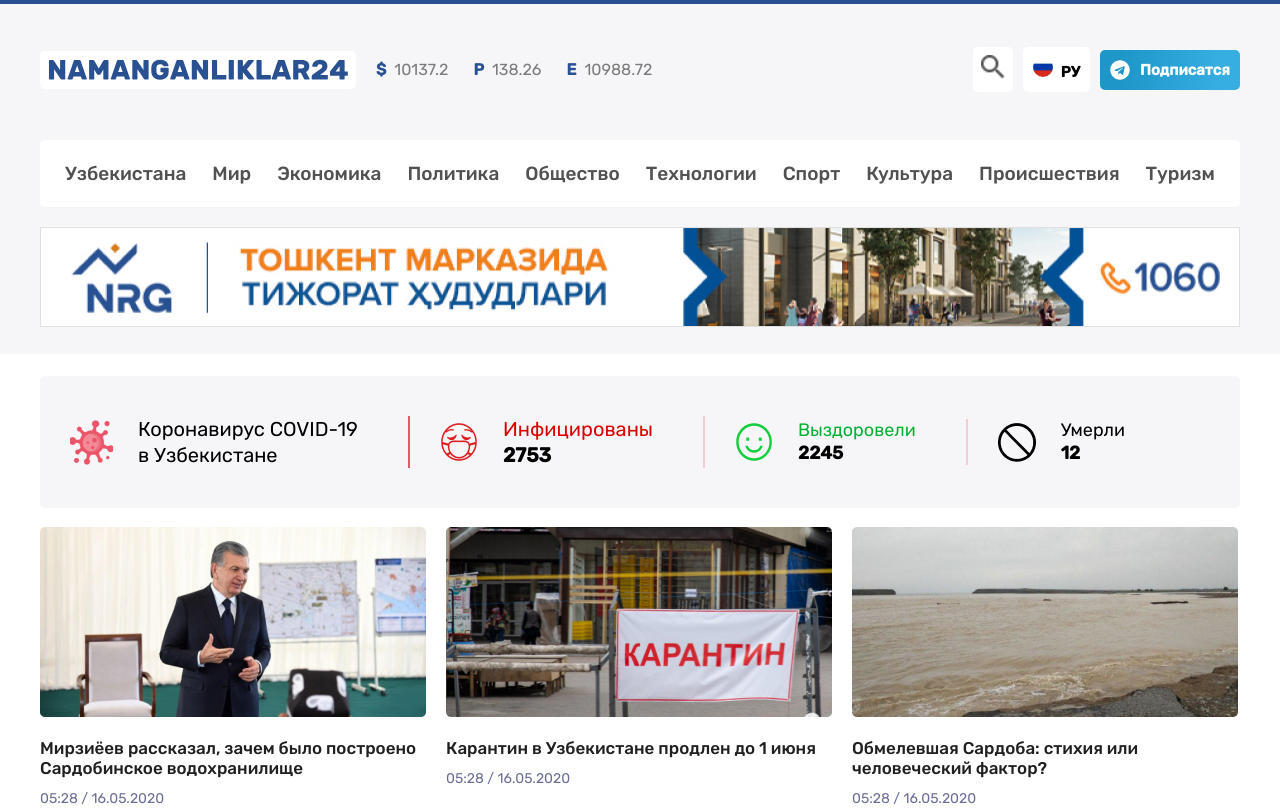
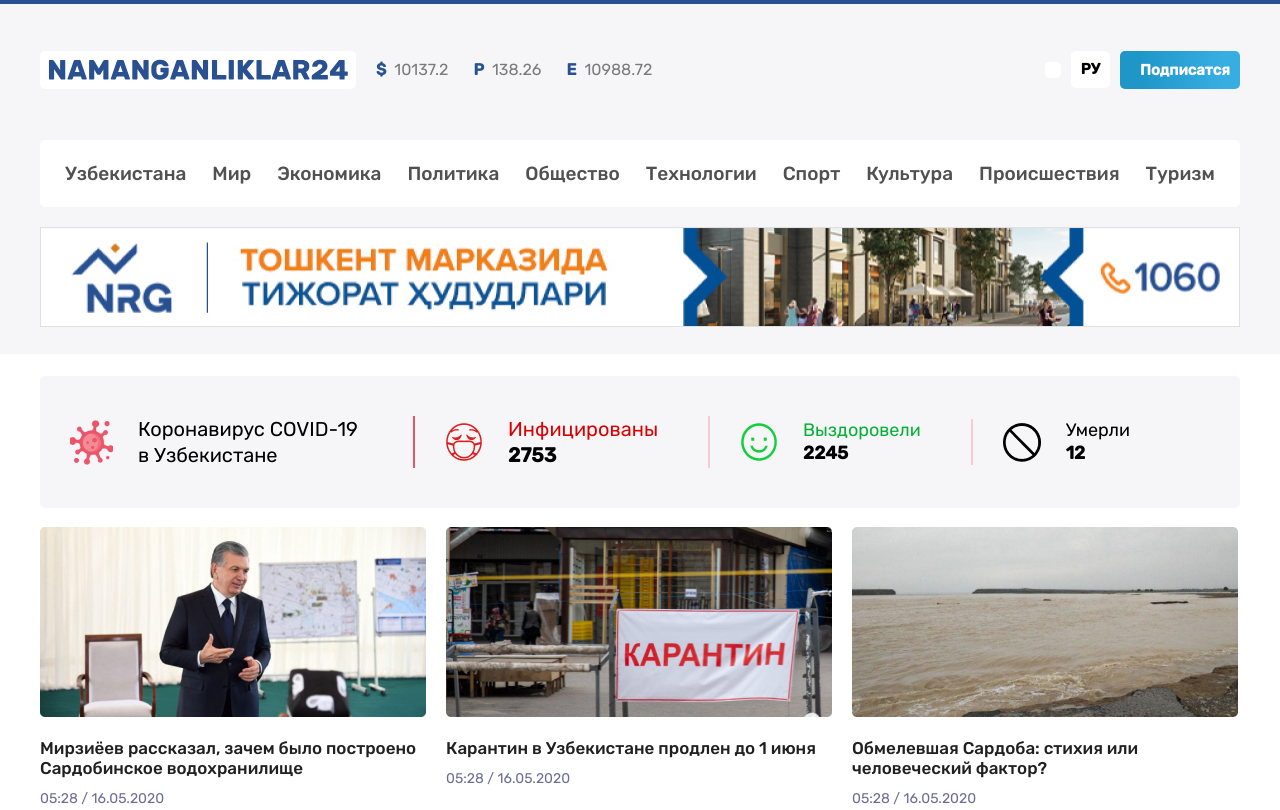
Before and after one commit to ShokhrukhTurgunov/Namanganliklar-24, a plain HTML site: page index.html in a window 1280 px wide. Shown: the top 810 px of the page. Drawn offline with Linux system fonts and the light colour scheme.

Commit message:
Update index.html

```diff
--- a/index.html
+++ b/index.html
@@ -26,9 +26,15 @@
                         </div>
                     </div>
                     <div class="news_right">
-                        <button type="button" class="search-btn"><img src="/images/search.png" alt="search-img" class="search-icon" width="24" height="24"></button>
-                        <button type="search" class="flag-btn"><img src="/images/flag.png" alt="flag-img" class="flag-icon" width="20" height="20"><span class="flag-text">РУ</span></button>
-                        <a href="https://telegram.com" target="blank" class="telegram-link"><img src="/images/telegram.svg" alt="telegram-img" class="telegram-icon" width="20" height="20"> <span class="telegram-link-text">Подписатся</span></a>
+                        <button class="search-btn" type="button">
+
+                        </button>
+                        <button class="flag-btn" type="button">
+                            <span class="flag-text">РУ</span>
+                        </button>
+                        <a class="telegram-link" href="https://telegram.com" target="_blank">
+                            <span class="telegram-link-text">Подписатся</span>
+                        </a>
                     </div>
                 </div>
                 <nav>
@@ -60,8 +66,9 @@
         <h1 class="visually-hidden">Main title</h1>
         <div class="content">
             <div class="covid-info">
-                <div class="info-item"><img src="/images/covid.png" alt="covid-info-image" class="info-image" width="43" height="45">
-                    <p class="info-text covid-uz">Коронавирус COVID-19 <br>в Узбекистане</p>
+                <div class="info-item">
+                    <img src="/images/covid.png" alt="covid-info-image" class="info-image" width="43" height="45">
+                    <p class="info-text covid-uz">Коронавирус COVID-19 в Узбекистане</p>
                 </div>
                 <div class="info-item"><img src="/images/face-with-medical-mask.png" alt="face-with-medical-mask-image" class="info-image" width="38" height="40">
                     <p class="info-text covid-sicks">Инфицированы<br><span class="info-number">2753</span></p>
@@ -132,7 +139,6 @@
         <aside>
             <div class="container">
                 <div class="notification">
-                    <img class="notification-img" src="/images/bell-icon@2x.png" alt="notification-icon" width="30" height="35">
                     <h2 class="notification-title">Хотите узнать новости первыми? подключите уведомления!</h2>
                     <a class="notification-link" href="#">Включит  уведомления!</a>
                 </div>
@@ -223,7 +229,7 @@
                     <a class="more-news-link" href="#">Больше новостей</a>
                 </div>
             </div>
-            <aside class="right-side">
+            <section class="right-side">
                 <div class="famous-news">
                     <h3 class="famous-news-title">Cамые популярные новости</h3>
                     <div class="famous-news-box">
@@ -260,19 +266,15 @@
                     </div>
                 </div>
                 <div class="banner-box">
-                    <div class="news-banner">
 
-                    </div>
                 </div>
-            </aside>
+            </section>
         </section>
-
         <!-- NEWS -->
 
         <!-- SECOND BANNER -->
         <article class="second-banner">
             <div class="container inside-s-banner">
-                <img src="/images/phone.png" alt="mobile-phone-image" class="s-banner-img">
                 <div class="banner-text-box">
                     <h2 class="s-banner-title">Всегда будьте в курсе последних новостей!</h2>
                     <p class="s-banner-text">Установите мобильное приложение NAMANGANLIKLAR24<br>
```
